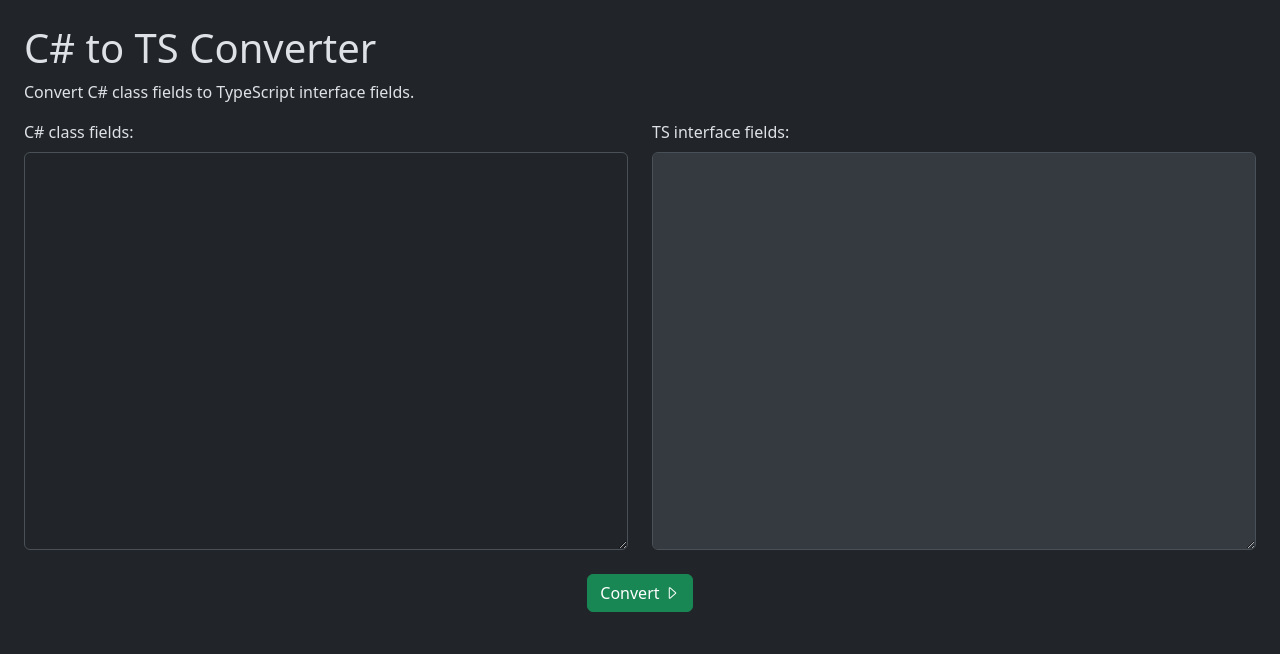
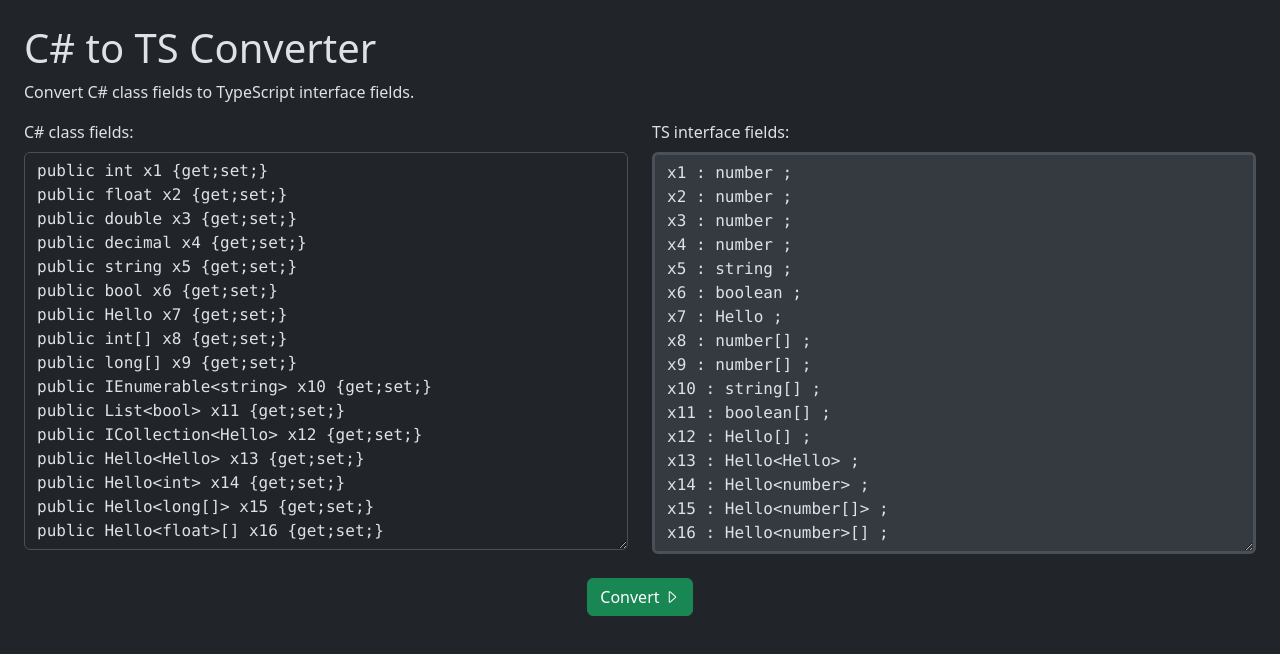
Before and after one commit to IPdotSetAF/CodeChef, an Angular app: page /cs2ts in a window 1280 px wide. Shown: the top 654 px of the page. Built offline with nearby package versions, Linux system fonts and the light colour scheme.

Commit message:
fixed regex added animations

```diff
--- a/src/app/app.config.ts
+++ b/src/app/app.config.ts
@@ -3,11 +3,13 @@ import { provideRouter } from '@angular/router';
 
 import { routes } from './app.routes';
 import { provideClientHydration } from '@angular/platform-browser';
+import { provideAnimations } from '@angular/platform-browser/animations';
 
 export const appConfig: ApplicationConfig = {
   providers: [
     provideZoneChangeDetection({ eventCoalescing: true }),
     provideRouter(routes),
-    provideClientHydration()
+    provideClientHydration(),
+    provideAnimations()
   ]
 };
--- a/src/app/cs2ts/cs2ts.component.html
+++ b/src/app/cs2ts/cs2ts.component.html
@@ -3,6 +3,16 @@
         <h1>C# to TS Converter</h1>
         <p>Convert C# class fields to TypeScript interface fields.</p>
     </div>
+
+    <!-- <div class="row">
+        <div class="col-12">
+            <label for="regex" class="form-label">Regex:</label>
+            <code>
+                <textarea class="form-control" id="regex" rows="4" (input)="onInput()" [(ngModel)]="regexModel"></textarea>
+            </code>
+            <br />
+        </div>
+    </div> -->
 
     <div class="row">
         <div class="col-md-6">
@@ -16,7 +26,7 @@
         <div class="col-md-6">
             <label for="ts-code" class="form-label">TS interface fields:</label>
             <code>
-                <textarea #tsCode class="form-control" id="ts-code" rows="16" disabled="true" [ngModel]="tsModel"></textarea>
+                <textarea #tsCode [@valueChangeAnim]="status" class="form-control" id="ts-code" rows="16" disabled="true" [ngModel]="tsModel"></textarea>
             </code>
             <br />
         </div>
--- a/src/app/cs2ts/cs2ts.component.ts
+++ b/src/app/cs2ts/cs2ts.component.ts
@@ -2,13 +2,25 @@ import { AfterContentInit, Component, ElementRef, ViewChild } from '@angular/cor
 import { FormsModule } from '@angular/forms';
 import { debounceTime, Subject, takeLast, tap } from 'rxjs';
 import { CodeAreaComponent } from '../code-area/code-area.component';
+import { animate, state, style, transition, trigger } from '@angular/animations';
+import { BrowserModule } from '@angular/platform-browser';
+import { query } from 'express';
 
 @Component({
   selector: 'app-cs2ts',
   standalone: true,
   imports: [FormsModule, CodeAreaComponent],
   templateUrl: './cs2ts.component.html',
-  styleUrl: './cs2ts.component.css'
+  styleUrl: './cs2ts.component.css',
+  animations: [
+    trigger('valueChangeAnim', [
+      state('*', style({ "border-width": "3px" })),
+      transition('* <=> *', [
+        animate('0.15s ease-in', style({ "border-color": "green" })),
+        animate('0.15s ease-out', style({ "border-color": "transparent" }))
+      ]),
+    ])
+  ]
 })
 export class Cs2tsComponent implements AfterContentInit {
   @ViewChild("csCode", { read: ElementRef })
@@ -16,8 +28,25 @@ export class Cs2tsComponent implements AfterContentInit {
   @ViewChild("tsCode", { read: ElementRef })
   protected tsCode!: ElementRef<HTMLInputElement>;
 
-  protected csModel !: string;
+  protected csModel: string = `public int x1 {get;set;}
+public float x2 {get;set;}
+public double x3 {get;set;}
+public decimal x4 {get;set;}
+public string x5 {get;set;}
+public bool x6 {get;set;}
+public Hello x7 {get;set;}
+public int[] x8 {get;set;}
+public long[] x9 {get;set;}
+public IEnumerable<string> x10 {get;set;}
+public List<bool> x11 {get;set;}
+public ICollection<Hello> x12 {get;set;}
+public Hello<Hello> x13 {get;set;}
+public Hello<int> x14 {get;set;}
+public Hello<long[]> x15 {get;set;}
+public Hello<float>[] x16 {get;set;}`;
   protected tsModel !: string;
+  protected regexModel !: string;
+  protected status: boolean = false;
 
   protected inputDebouncer = new Subject<string>();
 
@@ -27,6 +56,8 @@ export class Cs2tsComponent implements AfterContentInit {
       tap(value => this.convert(value)),
       takeLast(1),
     ).subscribe();
+
+    this.convert(this.csModel);
   }
 
   protected onInput() {
@@ -40,13 +71,50 @@ export class Cs2tsComponent implements AfterContentInit {
   protected convert(csCode?: string) {
     let value = csCode ? csCode : this.csModel;
 
-    //$<name> : $<gen:+$<gen><<$<num:+number:>$<str>$<bool:+boolean:>$<type>$<arr2:+[]>>>:$<num:+number:>$<str>$<bool:+boolean:>$<type>$<arr2:+[]>>$<arr1:+[]>$<arr3:+[]> ;
-    this.tsModel = value.replaceAll(/public ((?<arr1>IEnumerable<|List<|ICollection<)|(?<gen>\w+)<)*((?<num>int|float|double|decimal|long)|(?<str>string)|(?<bool>bool)|(?<type>\w+))(?<arr2>\[\])?(>)?(?<arr3>\[\])? (?<name>\w+) (.+)/gm, "");
+    this.tsModel = value.replaceAll(/public (?<type>\w+)(?<gen1><(?<gen2>\w+)(?<arr1>\[\])*>)*(?<arr2>\[\])*(?<nul>\?)* (?<name>\w+) (.*)/gm,
+      (match, type, gen1, gen2, arr1, arr2, nul, name) => {
+        switch (type) {
+          case "List":
+          case "IEnumerable":
+          case "ICollection":
+            arr2 = "[]";
+            type = gen2;
+            gen1 = undefined;
+            gen2 = undefined;
+        }
 
-    // this.tsModel = value.replace(/public ((?<arr1>IEnumerable<|List<|ICollection<)|(?<gen>\w+)<)*((?<num>int|float|double|decimal|long)|(?<str>string)|(?<bool>bool)|(?<type>\w+))(?<arr2>\[\])?(>)?(?<arr3>\[\])? (?<name>\w+) (.+)/gm,
-    //   (match, $arr1, $gen, $num, $str, $bool, $type, $arr2, $arr3, $name) => {
-    //     debugger;
-    //     return ""
-    //   });
+        type = Cs2tsComponent.convertTypes(type);
+        gen2 = Cs2tsComponent.convertTypes(gen2);
+
+        return `${name} ${nul?nul:""}: ${type}${gen2 ? "<" + gen2 + (arr1 ? arr1 : "") + ">" : ""}${arr2 ? arr2 : ""}${nul?" | null":""} ;`;
+      });
+
+    // try {
+    //   this.tsModel = value.replaceAll(RegExp(this.regexModel, "gm"),
+    //     (match, type, gen1, gen2, arr1, arr2, name) => {
+    //       debugger;
+    //       return `${type} : ${gen1} : ${gen2} : ${arr1} : ${arr2} : ${name}`;
+    //     });
+    // } catch {
+    //   this.tsModel = "";
+    // }
+
+    this.status = !this.status;
+  }
+
+  private static convertTypes(a :string|undefined): string|undefined{
+    if (a === "bool")
+      return "boolean";
+
+    switch (a) {
+      case "int":
+      case "float":
+      case "double":
+      case "decimal":
+      case "long":
+        return "number";
+    }
+
+    return a;
   }
 }
```
